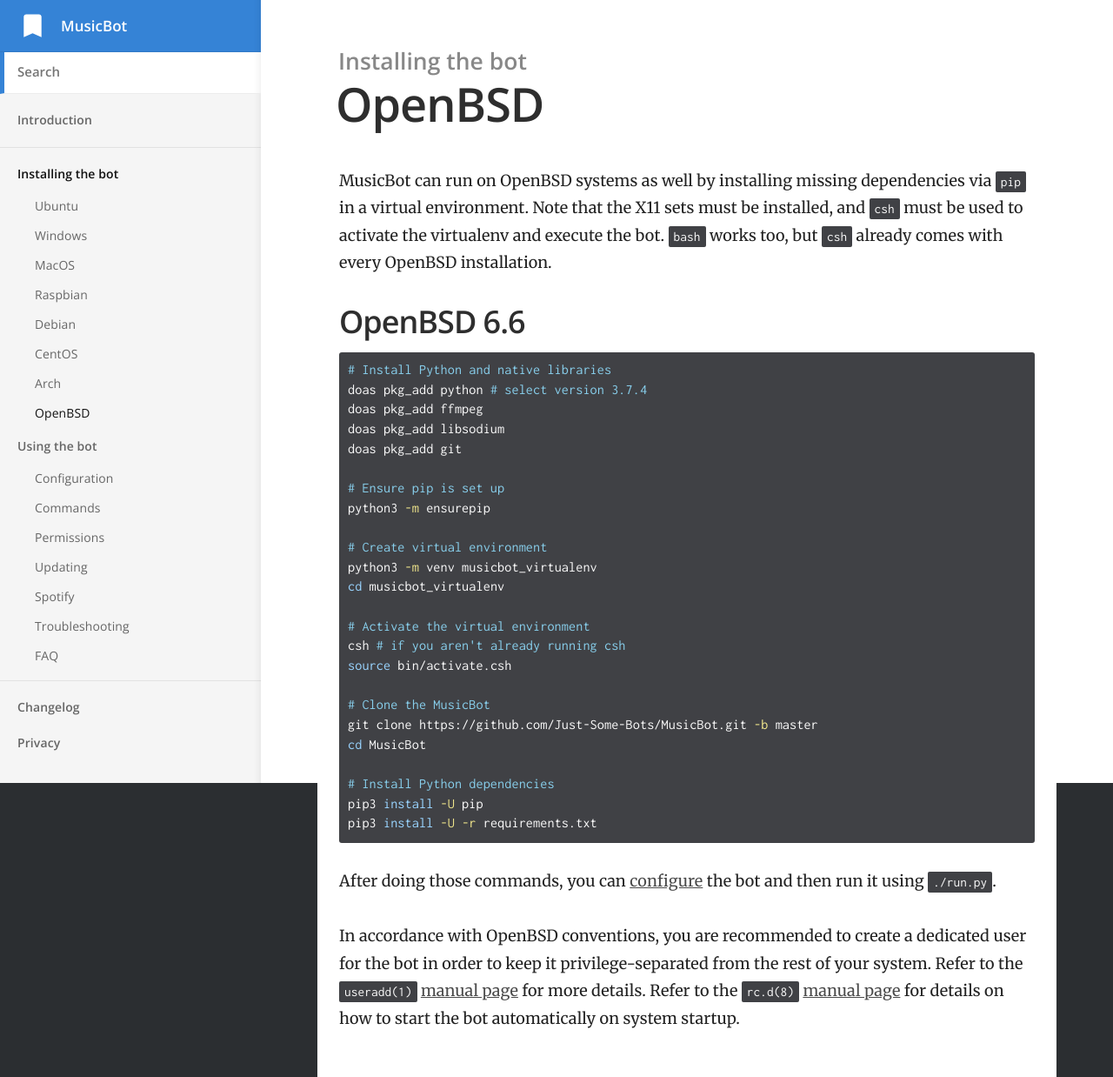
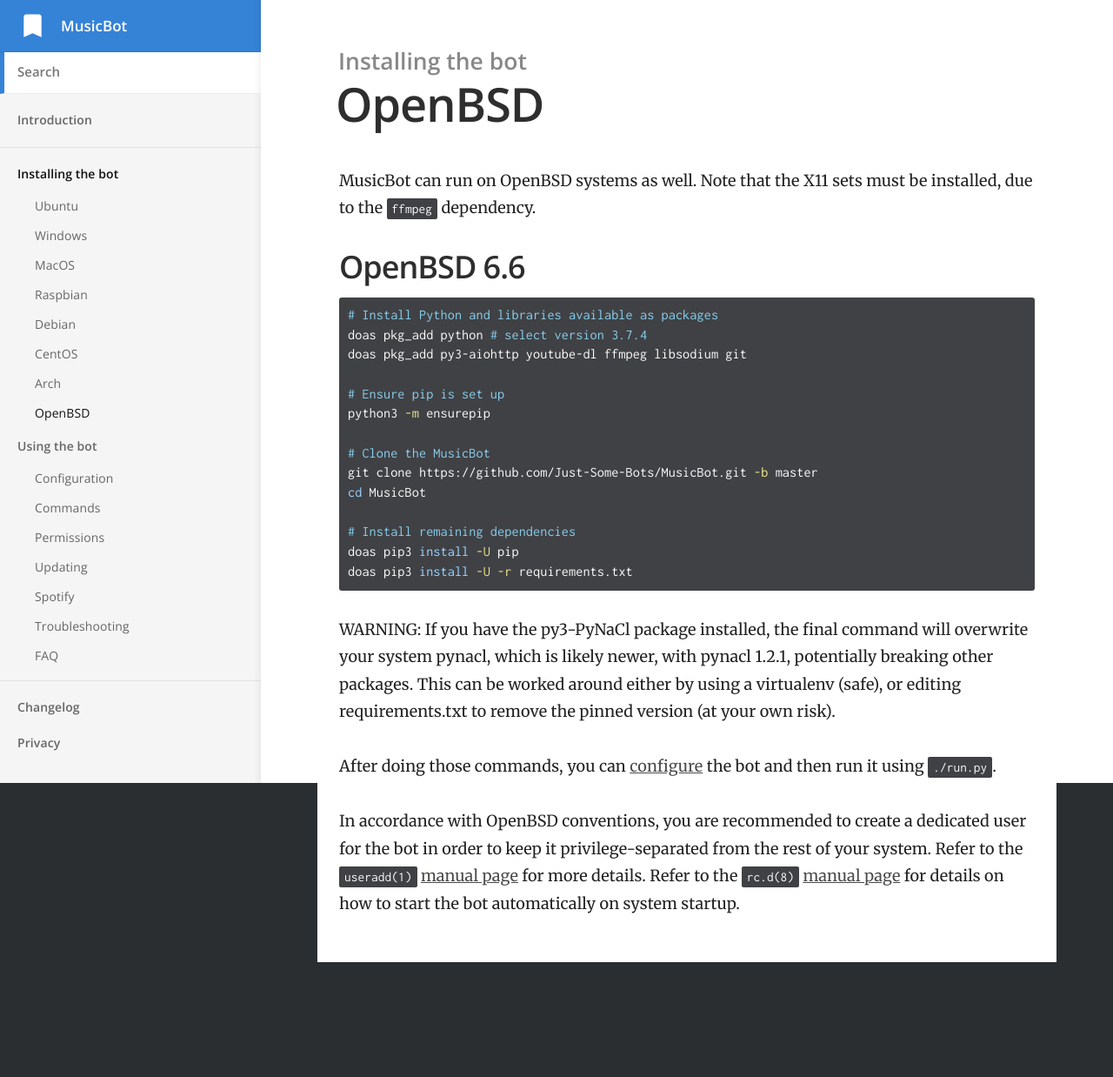
Before and after one commit to Just-Some-Bots/MusicBot, a Jekyll site: the page built from _docs/installing/openbsd.md, in a window 1280 px wide. Shown: the whole page at 87% size. Built offline with Jekyll 4.4.1, drawn with Linux system fonts in a browser that asks for light colours; after the commit the page ends 1106 px from its top, so only the background shows below that.

Commit message:
Switch to system installation

```diff
--- a/_docs/installing/openbsd.md
+++ b/_docs/installing/openbsd.md
@@ -4,36 +4,28 @@ category: Installing the bot
 order: 8
 ---
 
-MusicBot can run on OpenBSD systems as well by installing missing dependencies via `pip` in a virtual environment. Note that the X11 sets must be installed, and `csh`  must be used to activate the virtualenv and execute the bot. `bash` works too, but `csh` already comes with every OpenBSD installation.
+MusicBot can run on OpenBSD systems as well. Note that the X11 sets must be installed, due to the `ffmpeg` dependency.
 
 ## OpenBSD 6.6
 
 ~~~ bash
-# Install Python and native libraries
+# Install Python and libraries available as packages
 doas pkg_add python # select version 3.7.4
-doas pkg_add ffmpeg
-doas pkg_add libsodium
-doas pkg_add git
+doas pkg_add py3-aiohttp youtube-dl ffmpeg libsodium git
 
 # Ensure pip is set up
 python3 -m ensurepip
-
-# Create virtual environment
-python3 -m venv musicbot_virtualenv
-cd musicbot_virtualenv
-
-# Activate the virtual environment
-csh # if you aren't already running csh
-source bin/activate.csh
 
 # Clone the MusicBot
 git clone https://github.com/Just-Some-Bots/MusicBot.git -b master
 cd MusicBot
 
-# Install Python dependencies
-pip3 install -U pip
-pip3 install -U -r requirements.txt
+# Install remaining dependencies
+doas pip3 install -U pip
+doas pip3 install -U -r requirements.txt
 ~~~
+
+WARNING: If you have the py3-PyNaCl package installed, the final command will overwrite your system pynacl, which is likely newer, with pynacl 1.2.1, potentially breaking other packages. This can be worked around either by using a virtualenv (safe), or editing requirements.txt to remove the pinned version (at your own risk).
 
 After doing those commands, you can [configure]({{ site.baseurl }}/using/configuration) the bot and then run it using `./run.py`.
 
```
